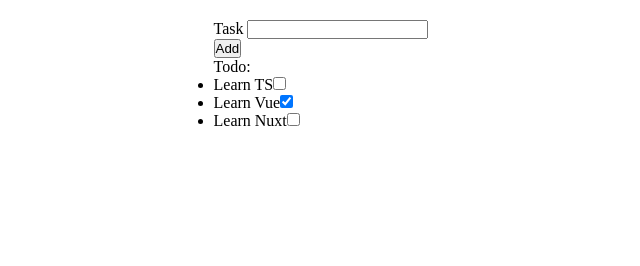
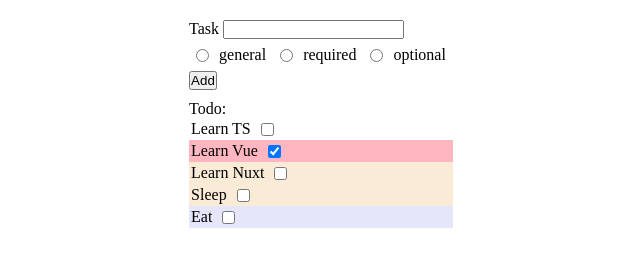
Before and after one commit to dgrzeg/ts_todolist, a website with bundled scripts: page index.html in a window 1280 px wide. Shown: the whole page, without its empty margins (319-959 px from the left). Built offline with nearby package versions, Linux system fonts and the light colour scheme.

Commit message:
categories

```diff
--- a/src/app.ts
+++ b/src/app.ts
@@ -1,17 +1,52 @@
 const tasksContainer = document.querySelector('.tasks') as HTMLUListElement
+const categoryContainer = document.querySelector(
+  '.categories'
+) as HTMLUListElement
 const taskInput = document.querySelector('#name') as HTMLInputElement
 const buttonAdd = document.querySelector('button')
 
-const tasks = [
+interface Task {
+  name: string
+  done: boolean
+  category?: string
+}
+
+const categories = ['general', 'required', 'optional']
+
+const tasks: Task[] = [
   { name: 'Learn TS', done: false },
-  { name: 'Learn Vue', done: true },
-  { name: 'Learn Nuxt', done: false },
+  { name: 'Learn Vue', done: true, category: 'required' },
+  { name: 'Learn Nuxt', done: false, category: 'optional' },
+  { name: 'Sleep', done: false, category: 'optional' },
+  { name: 'Eat', done: false, category: 'general' },
 ]
+
+const renderCategory = () => {
+  categoryContainer.innerHTML = ''
+  categories.forEach((category) => {
+    const categoryElement: HTMLLIElement = document.createElement('li')
+    const radio: HTMLInputElement = document.createElement('input')
+    radio.type = 'radio'
+    radio.name = 'category'
+    radio.id = radio.value = category
+
+    const label: HTMLLabelElement = document.createElement('label')
+    label.innerText = category
+    label.setAttribute('for', category)
+
+    categoryElement.appendChild(radio)
+    categoryElement.appendChild(label)
+    categoryContainer.appendChild(categoryElement)
+  })
+}
 
 const render = () => {
   tasksContainer.innerHTML = ''
   tasks.forEach((task, index) => {
     const taskElement: HTMLLIElement = document.createElement('li')
+    if (task.category) {
+      taskElement.classList.add(task.category)
+    }
 
     const label: HTMLLabelElement = document.createElement('label')
     label.innerText = task.name
@@ -32,8 +67,8 @@ const render = () => {
   })
 }
 
-const addTask = (taskName: string) => {
-  tasks.push({ name: taskName, done: false })
+const addTask = (task: Task) => {
+  tasks.push(task)
 }
 
 tasksContainer.addEventListener('change', (e) => {
@@ -46,8 +81,9 @@ tasksContainer.addEventListener('change', (e) => {
 
 buttonAdd.addEventListener('click', (e) => {
   e.preventDefault()
-  addTask(taskInput.value)
+  addTask({ name: taskInput.value, done: false })
   render()
 })
 
+renderCategory()
 render()
--- a/style.css
+++ b/style.css
@@ -13,3 +13,39 @@ body {
 .container {
   margin-top: 20px;
 }
+
+.categories {
+  list-style: none;
+  display: flex;
+  margin: 5px;
+  gap: 10px;
+}
+
+.tasks {
+  list-style: none;
+  display: flex;
+  flex-direction: column;
+}
+
+li {
+  padding: 2px;
+  display: flex;
+  gap: 10px;
+  align-items: center;
+}
+
+p {
+  margin-top: 10px;
+}
+
+.general {
+  background-color: lavender;
+}
+
+.optional {
+  background-color: antiquewhite;
+}
+
+.required {
+  background-color: lightpink;
+}
```
Also changed, not shown: dist/app.js.
